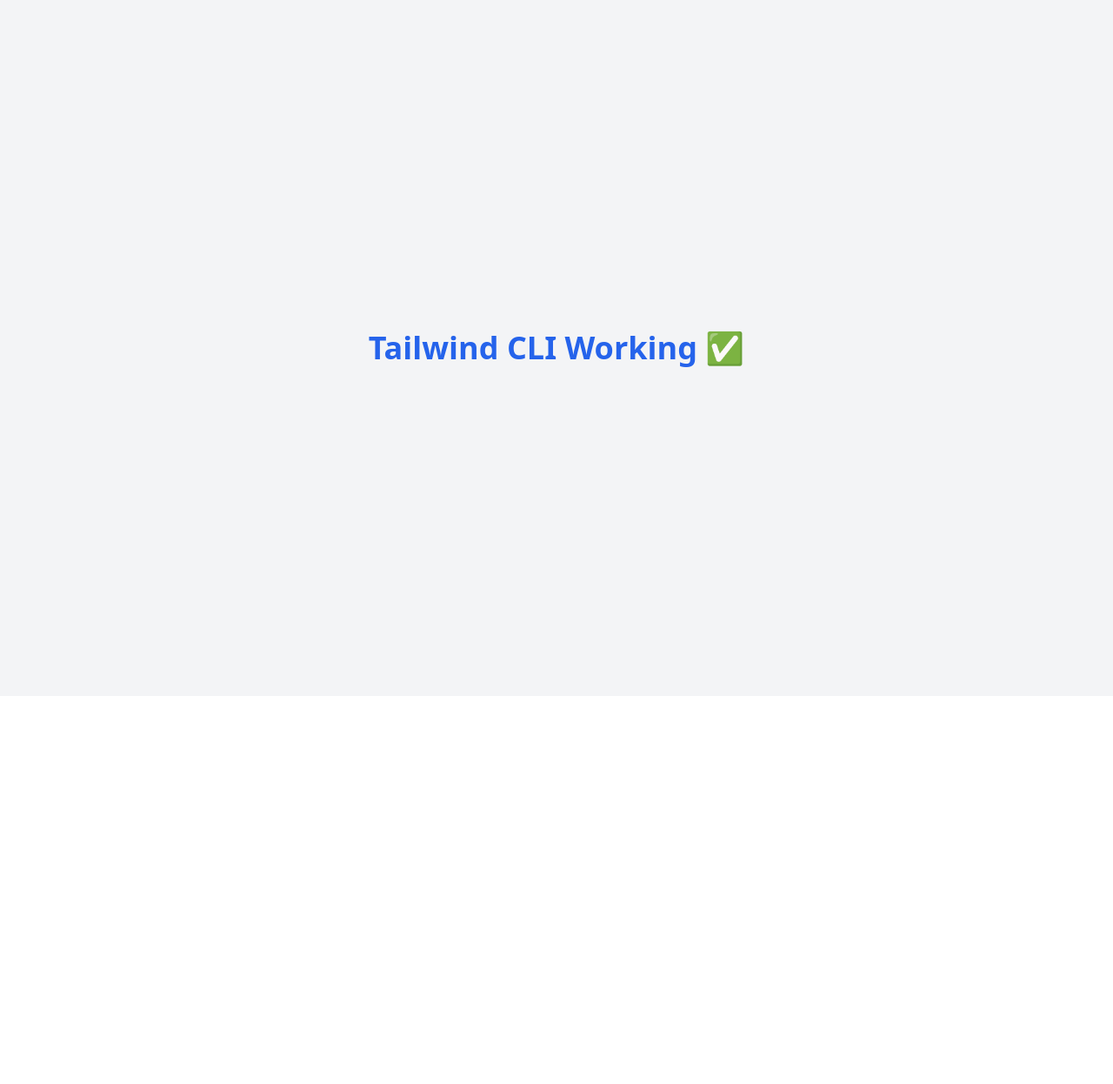
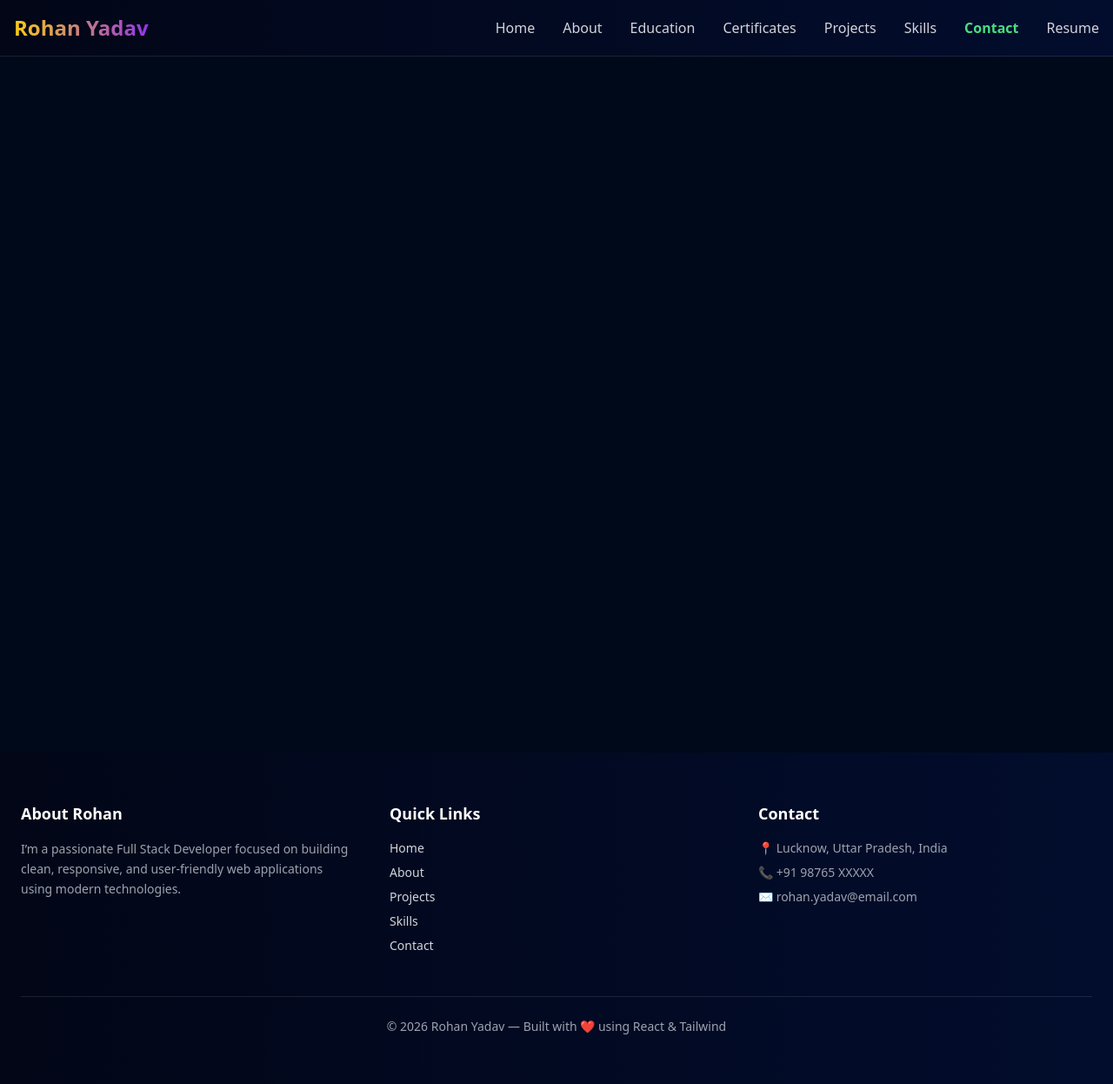
Before and after one commit to Rohanyadav143/portfolio, a React (Vite) app: page /contact in a window 1280 px wide. Shown: the whole page at 87% size. Before the commit the page ends 800 px from the top, so only its background shows below. Built offline with nearby package versions, Linux system fonts and the light colour scheme.

Commit message:
Created navbar/footer

```diff
--- a/package.json
+++ b/package.json
@@ -11,7 +11,8 @@
   },
   "dependencies": {
     "react": "^19.2.0",
-    "react-dom": "^19.2.0"
+    "react-dom": "^19.2.0",
+    "react-router-dom": "^7.13.0"
   },
   "devDependencies": {
     "@eslint/js": "^9.39.1",
--- a/src/App.jsx
+++ b/src/App.jsx
@@ -1,9 +1,38 @@
-export default function App() {
+import { BrowserRouter as Router, Routes, Route } from "react-router-dom";
+
+import Navbar from "./components/Navbar";
+
+// import Home from "./pages/Home";
+// import About from "./pages/About";
+// import Education from "./pages/Education";
+// import Certifications from "./pages/Certifications";
+// import Projects from "./pages/Projects";
+// import Skills from "./pages/Skills";
+// import Contact from "./pages/Contact";
+
+import Footer from "./components/Footer";
+
+function App() {
   return (
-    <div className="min-h-screen flex items-center justify-center bg-gray-100">
-      <h1 className="text-4xl font-bold text-blue-600">
-        Tailwind CLI Working ✅
-      </h1>
-    </div>
-  )
+    <Router>
+      <Navbar />
+
+      {/* Page Content */}
+      <div className="pt-16 bg-[#00091a] min-h-screen">
+        <Routes>
+          {/* <Route path="/" element={<Home />} /> */}
+          {/* <Route path="/about" element={<About />} />
+          <Route path="/education" element={<Education />} />
+          <Route path="/certifications" element={<Certifications />} />
+          <Route path="/projects" element={<Projects />} />
+          <Route path="/skills" element={<Skills />} />
+          <Route path="/contact" element={<Contact />} /> */}
+        </Routes>
+      </div>
+
+      <Footer/>
+    </Router>
+  );
 }
+
+export default App;
--- /dev/null
+++ b/src/components/Footer.jsx
@@ -0,0 +1,78 @@
+import { NavLink } from "react-router-dom";
+
+export default function Footer() {
+  return (
+    <footer className="bg-gradient-to-r from-[#020617] to-[#020d2d] text-gray-300">
+      <div className="max-w-7xl mx-auto px-6 py-14">
+
+        {/* Top Grid */}
+        <div className="grid gap-10 sm:grid-cols-2 lg:grid-cols-3">
+
+          {/* About */}
+          <div>
+            <h3 className="text-white text-lg font-semibold mb-4">
+              About Rohan
+            </h3>
+            <p className="text-sm leading-relaxed text-gray-400">
+              I’m a passionate Full Stack Developer focused on building clean,
+              responsive, and user-friendly web applications using modern
+              technologies.
+            </p>
+          </div>
+
+          {/* Quick Links */}
+          <div>
+            <h3 className="text-white text-lg font-semibold mb-4">
+              Quick Links
+            </h3>
+            <ul className="space-y-2 text-sm">
+              <li>
+                <NavLink to="/" className="hover:text-yellow-400 transition">
+                  Home
+                </NavLink>
+              </li>
+              <li>
+                <NavLink to="/about" className="hover:text-yellow-400 transition">
+                  About
+                </NavLink>
+              </li>
+              <li>
+                <NavLink to="/projects" className="hover:text-yellow-400 transition">
+                  Projects
+                </NavLink>
+              </li>
+              <li>
+                <NavLink to="/skills" className="hover:text-yellow-400 transition">
+                  Skills
+                </NavLink>
+              </li>
+              <li>
+                <NavLink to="/contact" className="hover:text-yellow-400 transition">
+                  Contact
+                </NavLink>
+              </li>
+            </ul>
+          </div>
+
+          {/* Contact */}
+          <div>
+            <h3 className="text-white text-lg font-semibold mb-4">
+              Contact
+            </h3>
+            <ul className="space-y-2 text-sm text-gray-400">
+              <li>📍 Lucknow, Uttar Pradesh, India</li>
+              <li>📞 +91 98765 XXXXX</li>
+              <li>✉️ rohan.yadav@email.com</li>
+            </ul>
+          </div>
+        </div>
+
+        {/* Divider */}
+        <div className="border-t border-white/10 mt-12 pt-6 text-center text-sm text-gray-400">
+          © {new Date().getFullYear()} Rohan Yadav — Built with ❤️ using React & Tailwind
+        </div>
+
+      </div>
+    </footer>
+  );
+}
--- /dev/null
+++ b/src/components/Navbar.jsx
@@ -0,0 +1,104 @@
+import { useState } from "react";
+import { NavLink } from "react-router-dom";
+
+const navItems = [
+  { name: "Home", path: "/" },
+  { name: "About", path: "/about" },
+  { name: "Education", path: "/education" },
+  { name: "Certificates", path: "/certifications" },
+  { name: "Projects", path: "/projects" },
+  { name: "Skills", path: "/skills" },
+  { name: "Contact", path: "/contact" },
+];
+
+export default function Navbar() {
+  const [open, setOpen] = useState(false);
+
+  return (
+    <nav className="relative w-full z-10 bg-gradient-to-r from-[#020617] to-[#020d2d] border-b border-white/10">
+      <div className="max-w-7xl mx-auto px-4">
+        <div className="flex justify-between items-center h-16">
+          {/* Logo / Name */}
+          <NavLink
+            to="/"
+            className="text-2xl font-bold bg-gradient-to-r from-yellow-400 to-purple-600 bg-clip-text text-transparent"
+          >
+            Rohan Yadav
+          </NavLink>
+
+          {/* Desktop Menu */}
+          <ul className="hidden md:flex space-x-8 text-gray-300">
+            {navItems.map((item) => (
+              <li key={item.name}>
+                <NavLink
+                  to={item.path}
+                  className={({ isActive }) =>
+                    `transition transform hover:scale-110 hover:text-yellow-400 ${
+                      isActive ? "text-green-400 font-semibold" : ""
+                    }`
+                  }
+                >
+                  {item.name}
+                </NavLink>
+              </li>
+            ))}
+
+            {/* Resume */}
+            <li>
+              <a
+                href="/src/assets/resume/Rohan_Yadav_Resume.pdf"
+                target="_blank"
+                rel="noopener noreferrer"
+                className="transition transform hover:scale-110 hover:text-yellow-400"
+              >
+                Resume
+              </a>
+            </li>
+          </ul>
+
+          {/* Mobile Button */}
+          <button
+            onClick={() => setOpen(!open)}
+            className="md:hidden text-green-400 text-3xl"
+          >
+            ☰
+          </button>
+        </div>
+      </div>
+
+      {/* Mobile Menu */}
+      <div
+        className={`md:hidden transition-all duration-300 overflow-hidden ${
+          open ? "max-h-[500px] opacity-100" : "max-h-0 opacity-0"
+        } bg-[#00091a]`}
+      >
+        <ul className="flex flex-col items-center space-y-5 py-6 text-gray-300">
+          {navItems.map((item) => (
+            <NavLink
+              key={item.name}
+              to={item.path}
+              onClick={() => setOpen(false)}
+              className={({ isActive }) =>
+                `text-lg transition hover:text-yellow-400 ${
+                  isActive ? "text-green-400 font-semibold" : ""
+                }`
+              }
+            >
+              {item.name}
+            </NavLink>
+          ))}
+
+          <a
+            href="/src/assets/resume/Rohan_Yadav_Resume.pdf"
+            target="_blank"
+            rel="noopener noreferrer"
+            className="text-lg hover:text-yellow-400"
+            onClick={() => setOpen(false)}
+          >
+            Resume
+          </a>
+        </ul>
+      </div>
+    </nav>
+  );
+}
--- /dev/null
+++ b/src/pages/Home.jsx
@@ -0,0 +1,7 @@
+export default function Home() {
+  return (
+    <div className="min-h-screen flex items-center justify-center text-white">
+      <h1 className="text-4xl font-bold">Home Page</h1>
+    </div>
+  );
+}
```
Also changed, not shown: src/pages/About.jsx (added), src/pages/Certifications.jsx (added), src/pages/Contact.jsx (added), src/pages/Education.jsx (added), src/pages/Projects.jsx (added), src/pages/Skills.jsx (added), 1 other file (tests, documents, lock files or other folders).
